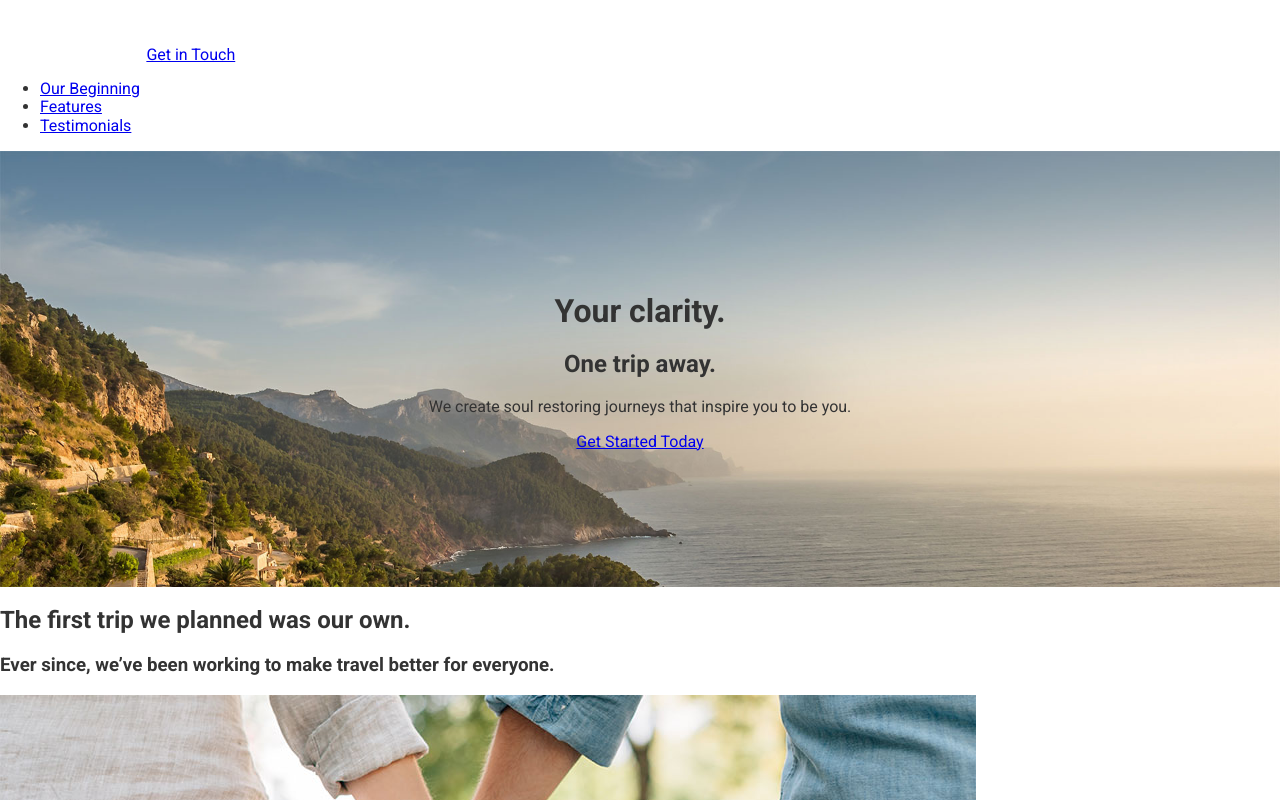
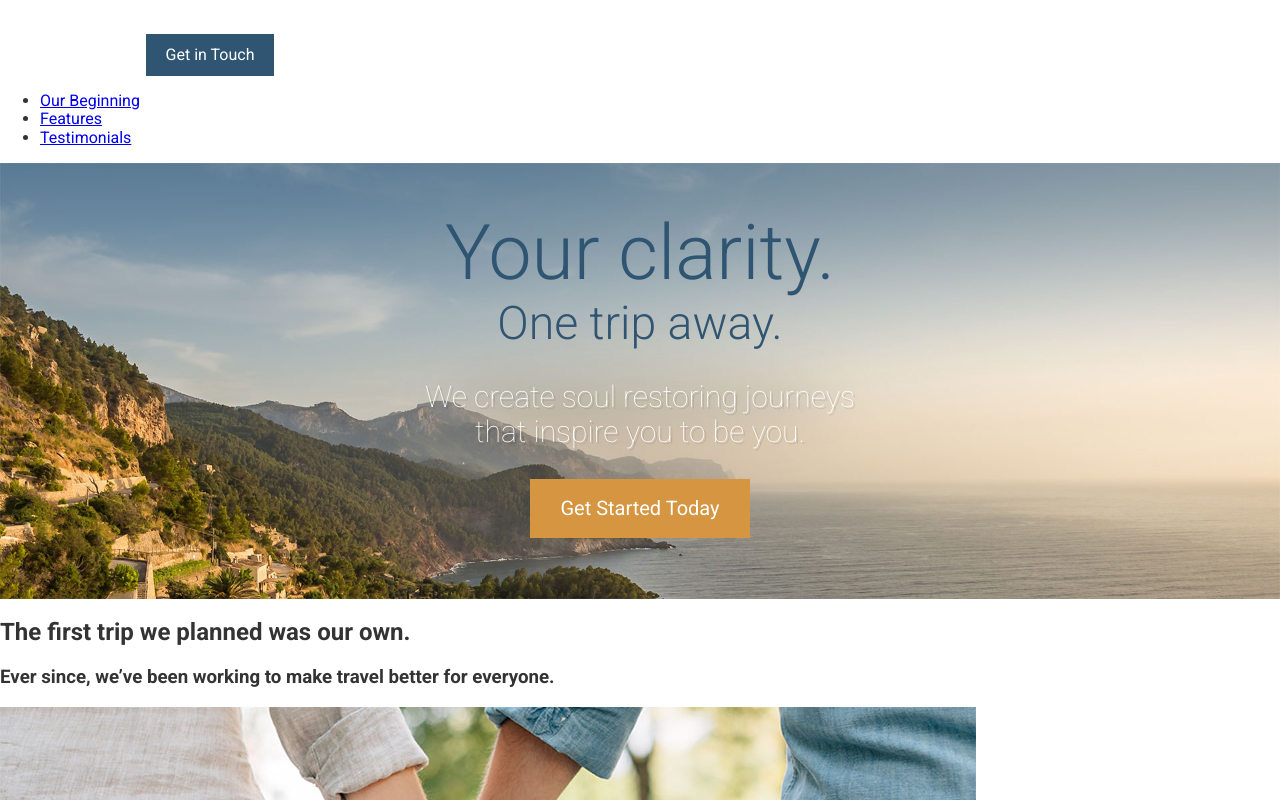
Before and after one commit to taschenbilly/travel-site-2, a plain HTML site: page app/index.html in a window 1280 px wide. Shown: the top 800 px of the page. Drawn offline with Linux system fonts and the light colour scheme.

Commit message:
Adding Variables

```diff
--- /dev/null
+++ b/app/assets/styles/base/_variables.scss
@@ -0,0 +1,4 @@
+:root {
+    --color-mainBlue: #2f5572;
+    --color-mainOrange:  #d59541;
+}
--- a/app/assets/styles/main.scss
+++ b/app/assets/styles/main.scss
@@ -1,3 +1,5 @@
 @use 'base/global';
 @use 'base/normalize';
+@use 'base/variables';
+@use 'modules/btn';
 @use 'modules/large-hero';
--- /dev/null
+++ b/app/assets/styles/modules/_btn.scss
@@ -0,0 +1,16 @@
+.btn {
+    background-color: var(--color-mainBlue);
+    color: #fff;
+    text-decoration: none;
+    padding: .75rem 1.2rem;
+    display: inline-block;
+
+    &--orange {
+        background-color: var(--color-mainOrange);
+    }
+
+    &--large {
+        font-size: 1.25rem;
+        padding: 1.1rem 1.9rem;
+    }
+}
--- a/app/assets/styles/modules/_large-hero.scss
+++ b/app/assets/styles/modules/_large-hero.scss
@@ -4,9 +4,30 @@
   align-items: center;
   position: relative;
 
+  &__text-content {
+    position: absolute;
+    text-align: center;
+  }
+
+  &__title {
+    font-weight: 300;
+    color: var(--color-mainBlue);
+    font-size: 4.8rem;
+    margin: 0;
+  }
+
+  &__subtitle {
+    font-weight: 300;
+    color: var(--color-mainBlue);
+    font-size: 2.9rem;
+    margin: 0;
+  }
+
+  &__description {
+    color: #fff;
+    font-size: 1.875rem;
+    font-weight: 100;
+    text-shadow: 2px 2px 0 rgba(0,0,0, .1);
+    max-width: 30rem;
+  }
 }
-
-.large-hero__text-content {
-  position: absolute;
-  text-align: center;
-}
--- a/app/index.html
+++ b/app/index.html
@@ -11,7 +11,7 @@
 <body>
   <header>
     <img src="assets/images/icons/clear-view-escapes.svg">
-    <a href="#">Get in Touch</a>
+    <a href="#" class="btn">Get in Touch</a>
     <nav>
       <ul>
         <li><a href="#our-beginning">Our Beginning</a></li>
@@ -24,10 +24,10 @@
   <div class="large-hero">
     <img src="assets/images/hero--large.jpg">
     <div class="large-hero__text-content">
-      <h1>Your clarity.</h1>
-      <h2>One trip away.</h2>
-      <p>We create soul restoring journeys that inspire you to be you.</p>
-      <p><a href="#">Get Started Today</a></p>
+      <h1 class="large-hero__title">Your clarity.</h1>
+      <h2 class="large-hero__subtitle">One trip away.</h2>
+      <p class="large-hero__description">We create soul restoring journeys that inspire you to be you.</p>
+      <p><a href="#" class="btn btn--orange btn--large">Get Started Today</a></p>
     </div>
   </div>
 
@@ -84,7 +84,7 @@
   </div>
 
   <footer>
-    <p>Copyright &copy; 2019 Clear View Escapes. All rights reserved. <a href="#">Get in Touch</a></p>
+    <p>Copyright &copy; 2019 Clear View Escapes. All rights reserved. <a href="#" class="btn btn--orange">Get in Touch</a></p>
   </footer>
   <!-- Leave this commented out HTML here until you need it for an upcoming "modal" lesson
   <div class="modal">
```
Also changed, not shown: app/assets/styles/styles.css, 1 other file.
